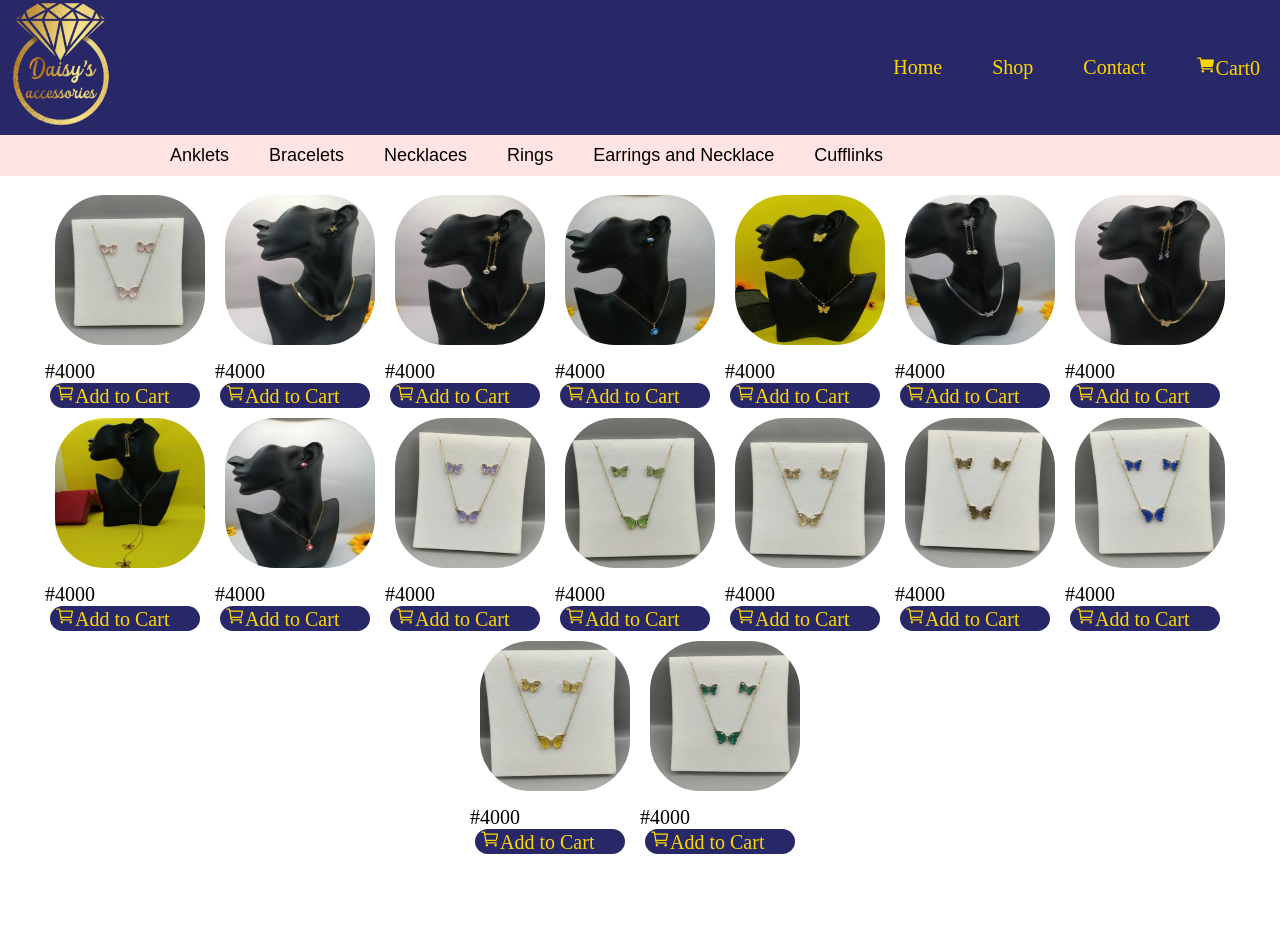
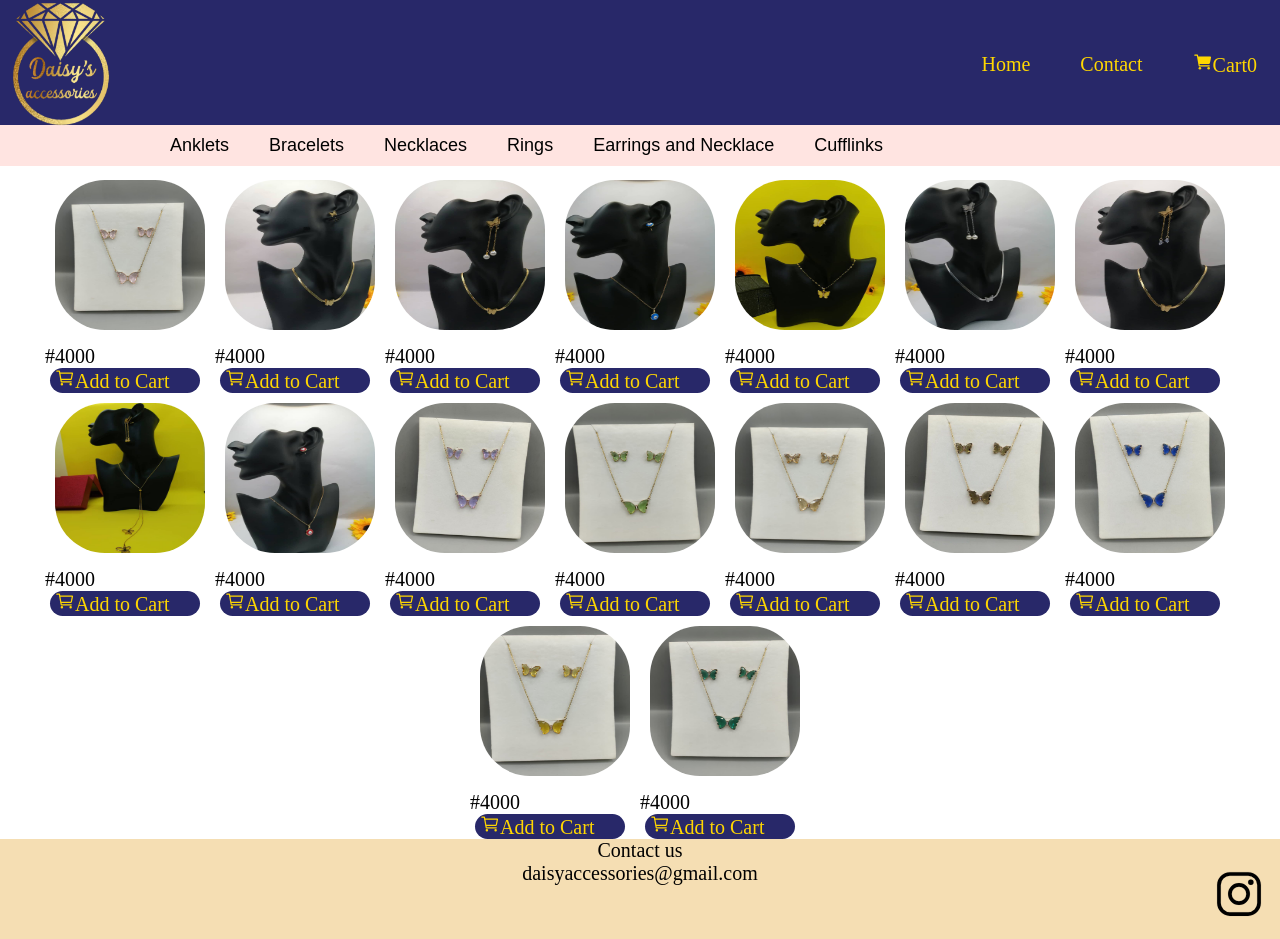
Before and after one commit to HIKE216/formdemo, a plain HTML site: page sets.html in a window 1280 px wide. Before the commit the page ends 854 px from the top, so only its background shows below. Drawn offline with nearby package versions, Linux system fonts and the light colour scheme.

Commit message:
Add files via upload

```diff
--- a/index.css
+++ b/index.css
@@ -1,10 +1,22 @@
+html{
+    height: 100%;
+    margin: 0;
+    padding: 0;
+}
 body{
     margin: 0;
     padding: 0;
-}.nav{
+    height: 100%;
+}#container{
+    min-height: 100%;
+}
+main{
+    overflow: auto;
+    padding-bottom:100px ;
+}
+.nav{
     position: fixed;
     background-color: transparent;
-    overflow:hidden;
     padding: 30px;
     font-size: 20px;
     z-index:10;
@@ -14,7 +26,7 @@ transition: all 0.5s;}
 .nav.active{
     background-color: rgb(40, 40, 105);
     overflow:hidden;
-    padding: 35px;
+    padding: 32px;
     font-size: 20px;
     transition: all 0.5s;
     width: 100%;
@@ -128,10 +140,10 @@ align-content: center;
     width:100%;}
 }.cont2{
     display: flex;
+    position: relative;
     flex-wrap: wrap;
+    margin-top: 170px;
     justify-content: center;
-    margin-top:185px;
-position: absolute;
 font-size: 20px;}
 @media (max-width: 767.98px){
     .cont2{
@@ -256,7 +268,7 @@ form{
     overflow-x: auto;
     white-space: nowrap;
     z-index: 101;
-    margin-top: 135px;
+    margin-top: 125px;
     width: 100%;
 
 
@@ -483,4 +495,54 @@ left: 50%;
     opacity: 0.8;
     font-style: italic;
     z-index: 9;}
+}.flip.active{
+    background-color:black;
+    color:gold;
+    width:50%;
+    height:50px;
+    z-index: 2000;
+}#overmuch{
+    position:fixed;
+    opacity: 0;
+    transition: 200ms ease-in-out;
+    top:0;
+    left:0;
+    right:0;
+    bottom:0;
+    background-color:rgba(0,0,0, .5);
+    pointer-events: none;
+}#overmuch.active{
+    opacity: 1;
+    pointer-events: all;
+    z-index: 5000;
+}#footer{
+    position: relative;
+    margin-top: -100px;
+    bottom: 0;
+    left: 0;
+    width:100%;
+    background-color:wheat;
+    color: black;
+height: 100px;
+font-size: 20px;
+text-align: center;
+clear: both;
+}#footer a{
+    font-size: 50px;
+    text-decoration: none;
+    color: black;
+}.move{
+    position: absolute;
+    bottom: 8px;
+    right: 16px;
+}@media (max-width: 767.98px){
+    .move ion-icon{
+        font-size:20px
+    }
 }
+input[type=number]::-webkit-inner-spin-button,input[type=number]::-webkit-outer-spin-button{
+    -webkit-appearance: none;
+}
+input[type=number]{
+    -moz-appearance: textfield;
+}
--- a/index.js
+++ b/index.js
@@ -1,4 +1,3 @@
-
 var image=[];
 let products=[
     {
@@ -279,5 +278,4 @@ function closePop(pop){
     pop.classList.remove('active')
     overlay.classList.remove('active')
 }
-
 form()
--- a/sets.html
+++ b/sets.html
@@ -8,12 +8,13 @@
     <link rel="stylesheet" href="index.css">
 </head>
 <body>
+    <div id="container">
+        <main>
     <img id="logo" src="./Daisy logo (2).png">
         <nav class="nav active">
         <ul>
             <li><a href="index.html">Home</a></li>
-          <li><a href="#"> Shop</a></li>
-          <li><a href="#"> Contact</a></li>
+          <li><a href="#footer"> Contact</a></li>
           <li class="cart"><a href="cart.html"><ion-icon name="cart"></ion-icon>Cart<span>0</span></a></li>
         </ul>
     </nav>
@@ -45,6 +46,12 @@
         <div><a href="./15.jpg"><img class="box" src="./15.jpg"></a><div>#4000</div><div class="boom"><ion-icon name="cart-outline"></ion-icon><a class="add-cart" href="#">Add to Cart</a></div></div>
         <div><a href="./16.jpg"><img class="box" src="./16.jpg"></a><div>#4000</div><div class="boom"><ion-icon name="cart-outline"></ion-icon><a class="add-cart" href="#">Add to Cart</a></div></div>
         </div>
+        </main>
+        </div>
+        <div id="footer">
+            <div>Contact us  <div>daisyaccessories@gmail.com</div></div>
+            <div class="move"> <a href="#"><span><ion-icon name="logo-instagram"></ion-icon></span></a></div>
+          </div>
         <script type="module" src="https://unpkg.com/ionicons@5.5.2/dist/ionicons/ionicons.esm.js"></script>
 <script nomodule src="https://unpkg.com/ionicons@5.5.2/dist/ionicons/ionicons.js"></script>
         <script src="sets.js"></script>
```
Also changed, not shown: anklets.html (+9 -2 lines), bracelets.html (+9 -2 lines), cart.html (+13 -6 lines), cufflinks.html (+9 -2 lines), index.html (+12 -3 lines), necklaces.html (+9 -4 lines), rings.html (+9 -4 lines), success.html (+9 -2 lines).
